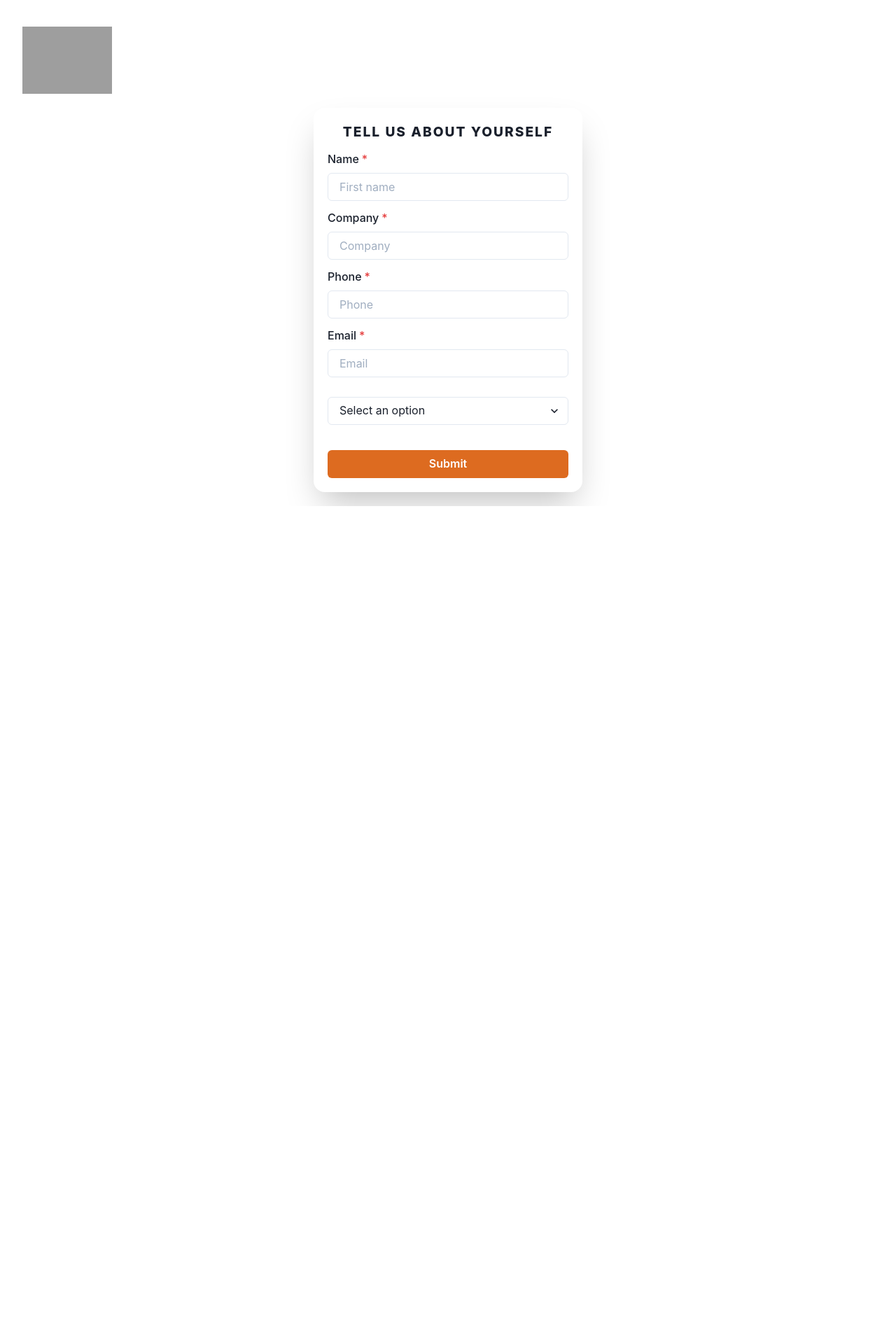
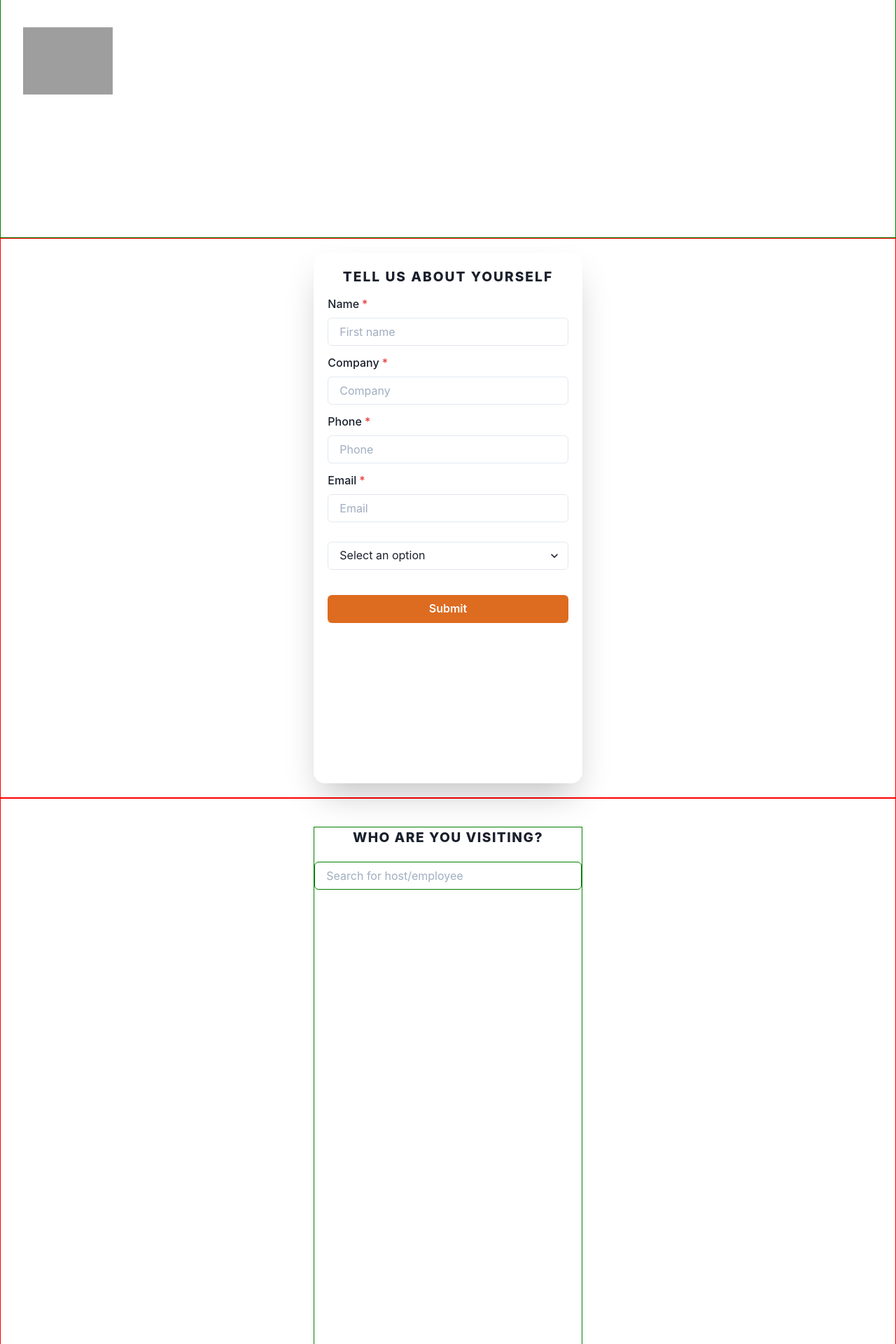
Before and after one commit to Nicholas-Darko-Brown/ViLog, a React (Create React App) app in the folder Client/guest-app/: page / in a window 1280 px wide. Shown: the part 460-2380 px from the top of the page at 70% size. Before the commit the page ends 1183 px from the top, so only its background shows below. Built offline with nearby package versions, Linux system fonts and the light colour scheme; grey boxes are pictures that could not be loaded.

Commit message:
Created host section

```diff
--- a/Client/guest-app/src/App.js
+++ b/Client/guest-app/src/App.js
@@ -5,6 +5,7 @@ import {
 } from '@chakra-ui/react';
 import Home from './components/Home/Home';
 import Forms from './components/Forms/Forms'
+import Host from './components/Host/Host'
 
 function App() {
   return (
@@ -15,6 +16,9 @@ function App() {
       <Box>
         <Forms />
       </Box>
+      <Box>
+        <Host />
+      </Box>
     </ChakraProvider>
   );
 }
--- a/Client/guest-app/src/components/Forms/Forms.js
+++ b/Client/guest-app/src/components/Forms/Forms.js
@@ -11,7 +11,7 @@ import {
 
 const Forms = () => {
   return (
-    <Box display="flex" justifyContent='center'>
+    <Box display="flex" justifyContent='center' height='100vh' border='1px solid red'>
       <FormControl
         isRequired
         w="30%"
--- a/Client/guest-app/src/components/Home/Home.js
+++ b/Client/guest-app/src/components/Home/Home.js
@@ -4,7 +4,7 @@ import Logo from '../../assets/logo-1.png';
 
 const Home = () => {
   return (
-    <Box>
+    <Box height='100vh' border='1px solid green'>
       <Flex
         flexDirection="column"
         justifyContent="center"
--- /dev/null
+++ b/Client/guest-app/src/components/Host/Host.js
@@ -0,0 +1,22 @@
+import React from 'react';
+import { FormControl, Input, Text, Box } from '@chakra-ui/react';
+
+const Host = () => {
+  return (
+    <Box display="flex" justifyContent="center" height='100vh' border="1px solid red">
+      <FormControl w="30%" border="1px solid green" mt={10}>
+        <Text textTransform="uppercase" fontSize="1.2em" fontWeight="extrabold" textAlign='center' letterSpacing='1.5px'>
+          Who are you visiting?
+        </Text>
+        <Input
+          type="search"
+          id="search"
+          placeholder="Search for host/employee"
+          mt={5}
+        />
+      </FormControl>
+    </Box>
+  );
+};
+
+export default Host;
```
